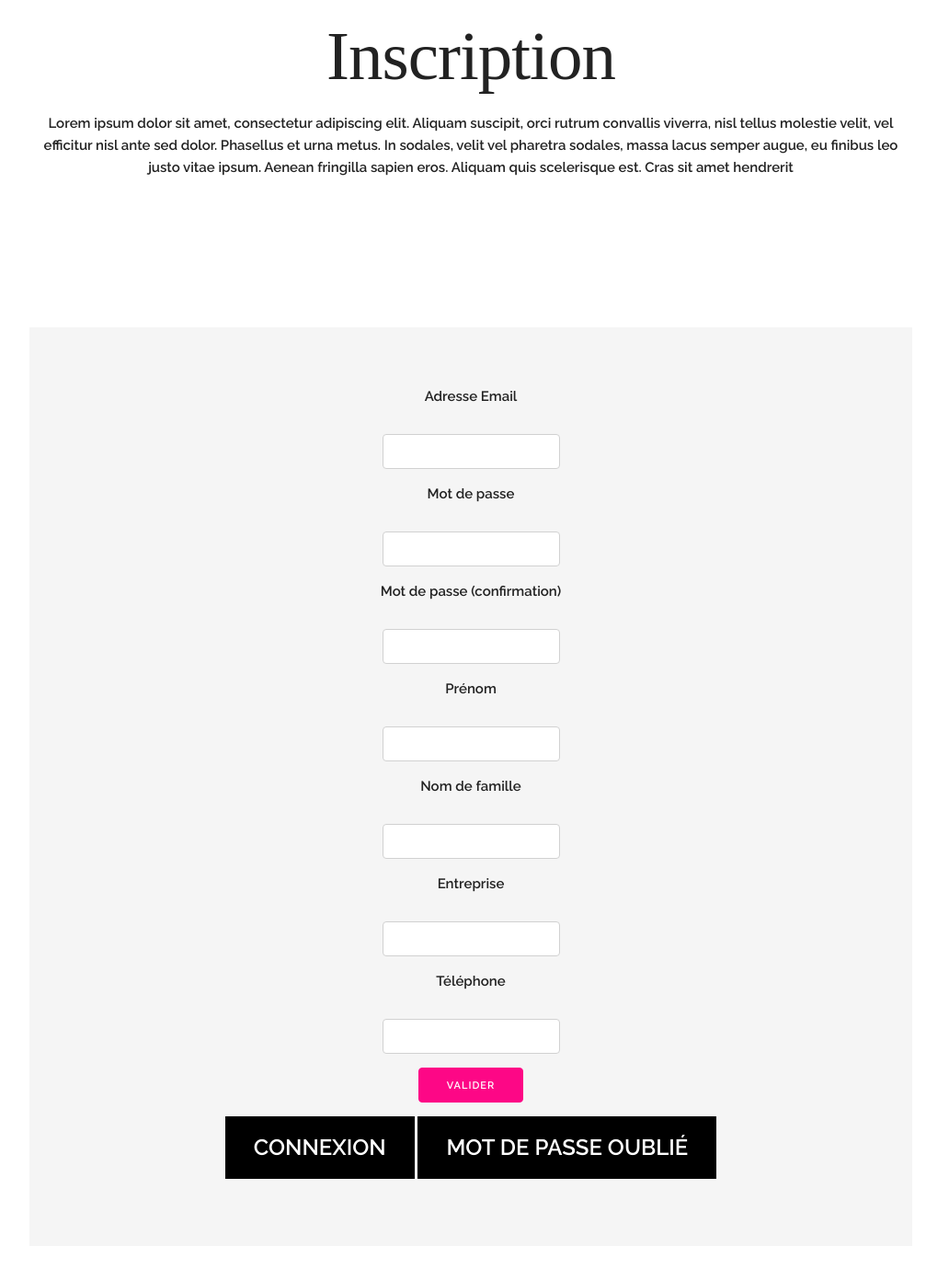
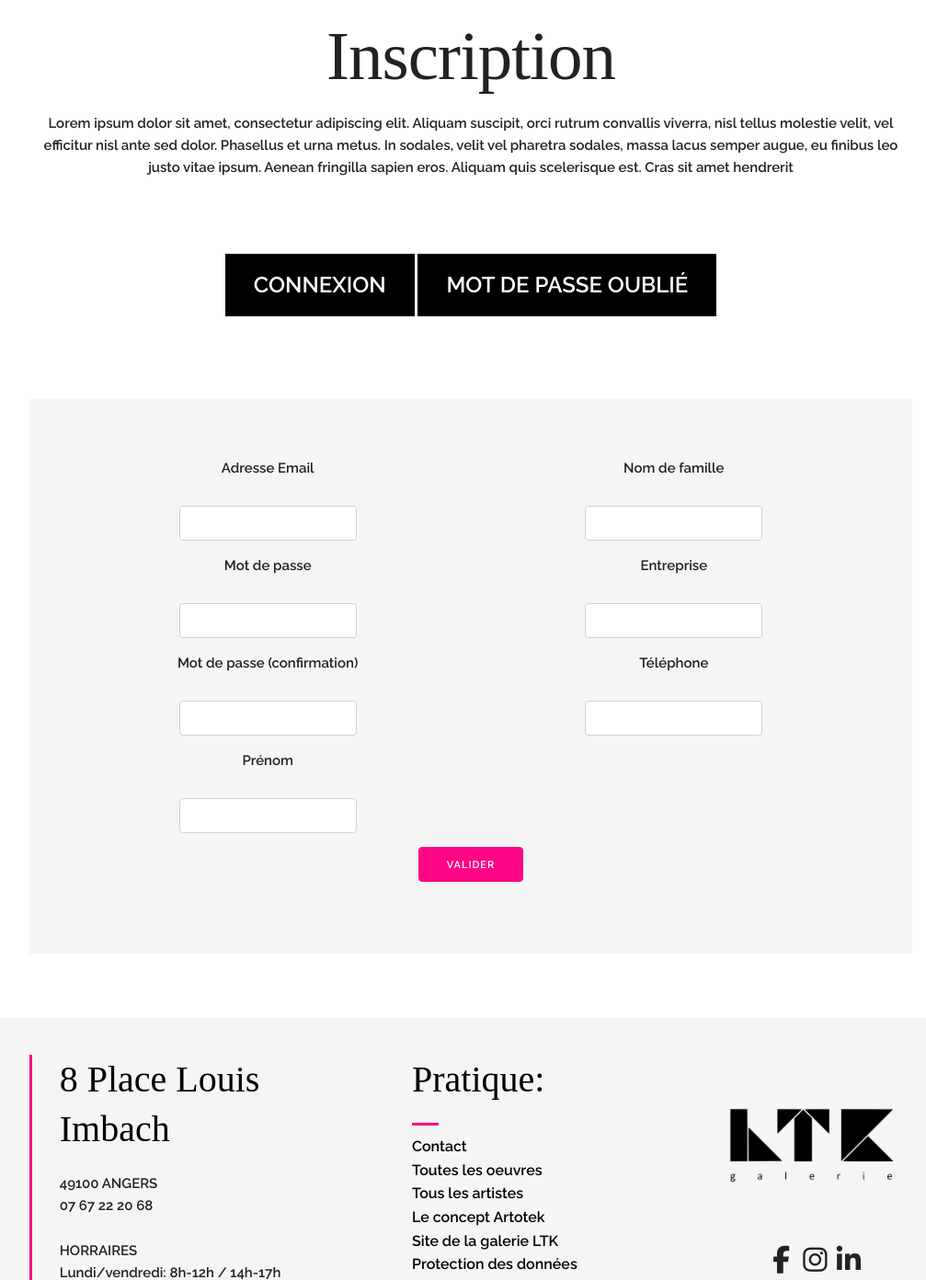
Before and after one commit to JimmyFonteneau/ltk_back_office, a Django app: page /users/register/ in a window 1280 px wide. Shown: the part 68-1460 px from the top of the page at 92% size, without its empty margins (128-1135 px from the left). Run offline with Django 3.2, Linux system fonts and the light colour scheme; some libraries are stand-ins or nearby versions.

Commit message:
Mise en forme du formulaire d'inscription + réactivatoin du timer

```diff
--- a/artworks/templates/artworks/artwork.html
+++ b/artworks/templates/artworks/artwork.html
@@ -48,12 +48,12 @@
         {% csrf_token %}
         <input type="hidden" name="artwork_id" value="{{ artwork.id }}"></input>
         <div class="container">
-        <input type="hidden" class="artwork_timer" value="{{ artwork.timer|date:'Y-m-d' }}"></input>
-        <p class="timer"></p>
           <div class="row">
             <div class="one-half column">
               <img class="u-max-full-width  border-i" src="{{ artwork.photo.url }}">
             </div>
+            <input type="hidden" class="artwork_timer" value="{{ artwork.timer|date:'Y-m-d' }}"></input>
+            <p class="timer"></p>
             <div class="one-half column left">
               <h3 class="oeuvre-h">{{ artwork.name }}</h3>
               <div class="row">
--- a/users/templates/users/register.html
+++ b/users/templates/users/register.html
@@ -11,14 +11,21 @@
       <p class="section-description full-width">Lorem ipsum dolor sit amet, consectetur adipiscing elit. Aliquam suscipit, orci rutrum convallis viverra, nisl tellus molestie velit, vel efficitur nisl ante sed dolor. Phasellus et urna metus. In sodales, velit vel pharetra sodales, massa lacus semper augue, eu finibus leo justo vitae ipsum. Aenean fringilla sapien eros. Aliquam quis scelerisque est. Cras sit amet hendrerit</p>
     </div>
   </div>
+  <div style="width: 100%; text-align: center;">
+    {% if not modify %}
+    <button class="bt3"><a href="{% url 'users:login' %}">Connexion</a></button>
+    {% endif %}
 
+    <button class="bt3"><a href="{% url 'users:forgot_password' %}">Mot de passe oublié</a></button>
+</div>
   <div class="section">
     <div class="container">
         <div class="grey-container">
 
             <p>{{ form.non_field_errors }}</p>
-            <form method="post" action="{{ url_form }}">
+            <form method="post" action="{{ url_form }}" style="display: flex; flex-wrap: wrap;">
                 {% csrf_token %}
+                <div style="width: 50%;">
                     <label for="{{ form.email.id_for_label }}">{{ form.email.label }}</label><br>
                     {{ form.email }}<br>
                     {% if form.errors.email %}
@@ -47,7 +54,9 @@
                     {% if form.errors.firstname %}
                         <span>{{ form.errors.firstname }}</span>
                     {% endif %}
+                </div>
 
+                <div style="width: 50%;">
                     <label for="{{ form.lastname.id_for_label }}">{{ form.lastname.label }}</label><br>
                     {{ form.lastname }}<br>
                     {% if form.errors.lastname %}
@@ -65,15 +74,11 @@
                     {% if form.errors.phone %}
                         <span>{{ form.errors.phone }}</span>
                     {% endif %}
+                </div>
 
+                <div style="width: 100%; text-align: center;">
                     <input class="btsubmit" type="submit" value="Valider"><br>
-
-                {% if not modify %}
-                <button class="bt3"><a href="{% url 'users:login' %}">Connexion</a></button>
-                {% endif %}
-
-                <button class="bt3"><a href="{% url 'users:forgot_password' %}">Mot de passe oublié</a></button>
-
+                </div>
             </form>
         </div>
     </div>
```
Lines whose indentation alone changed are shown as unchanged.
